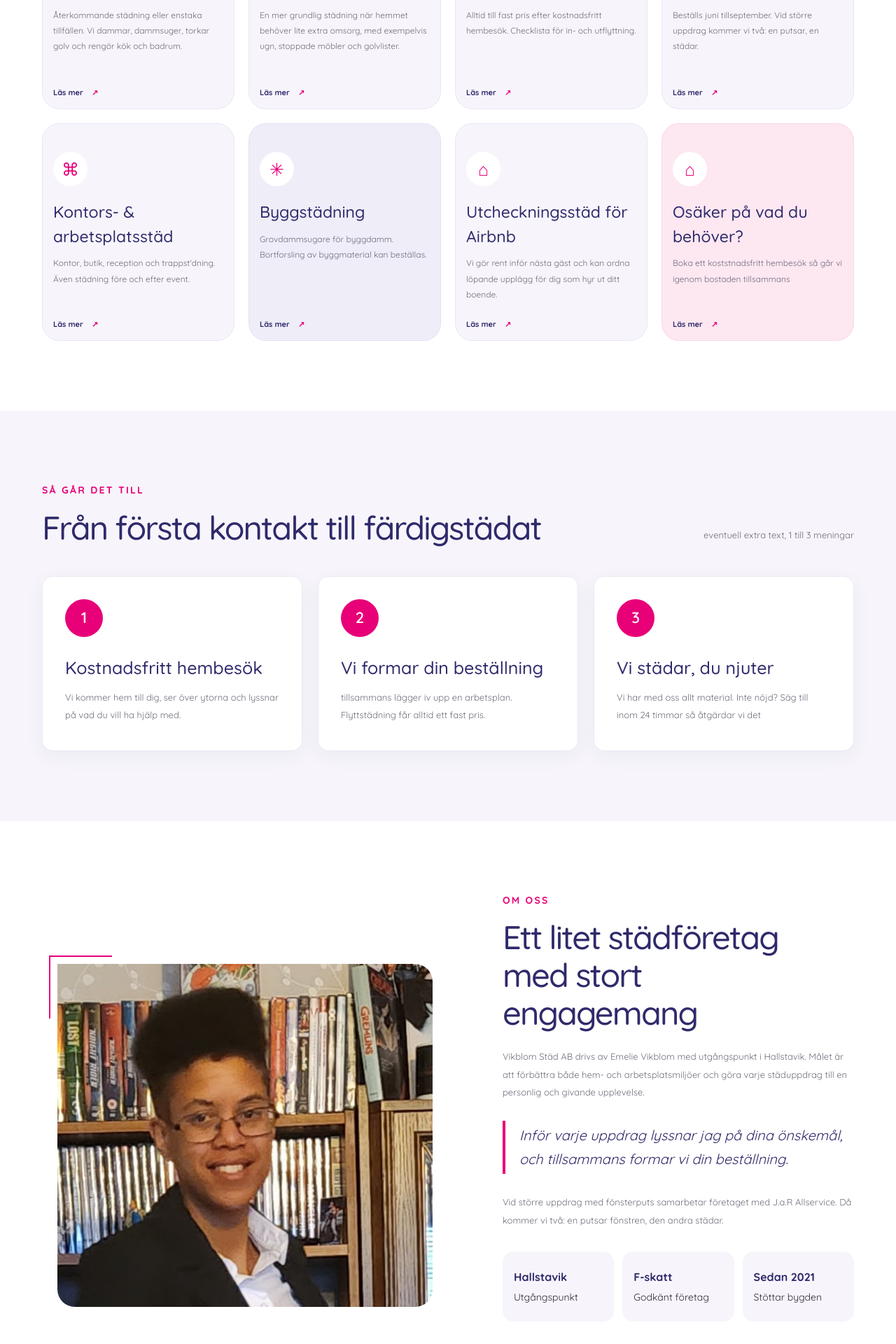
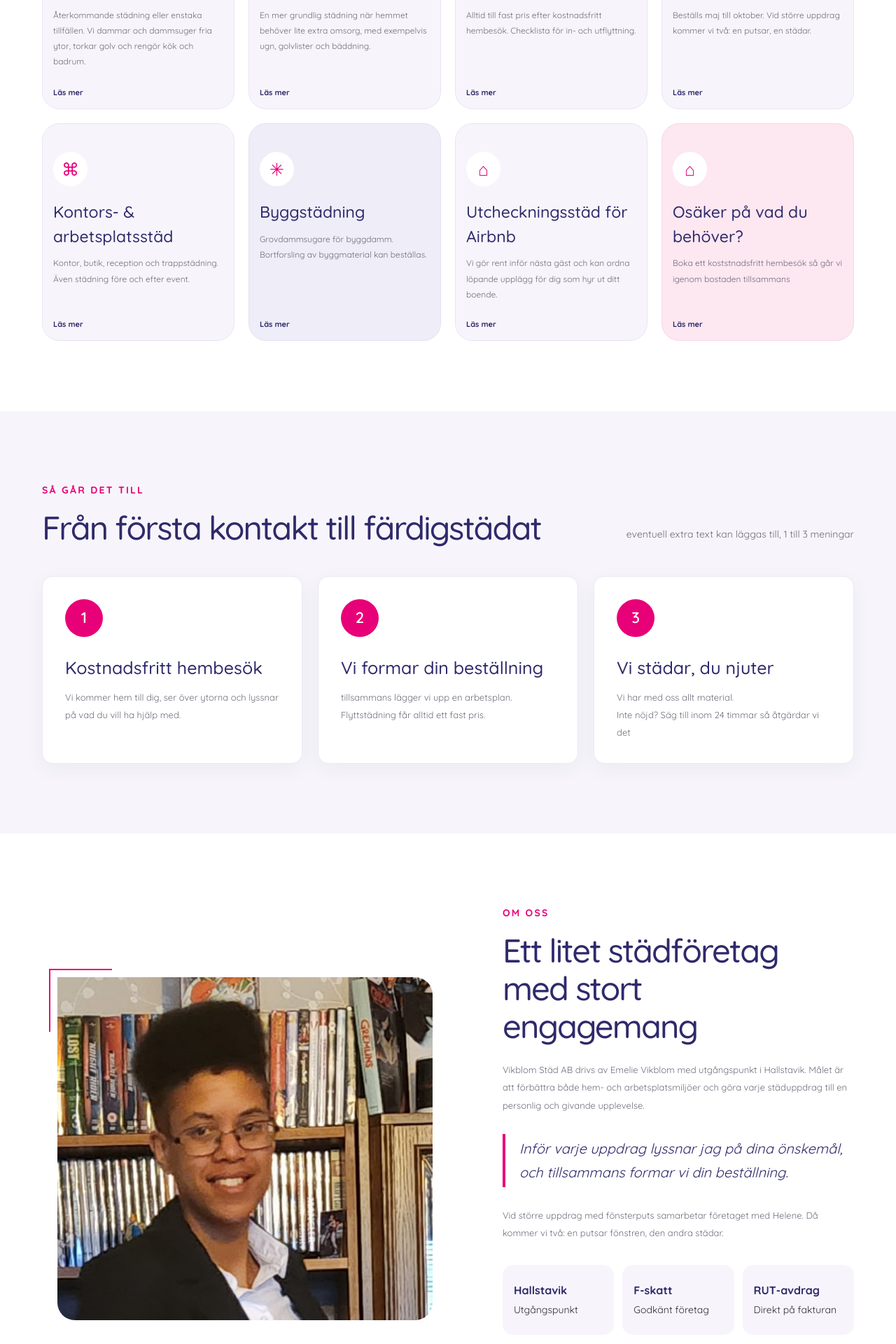
Before and after one commit to annkar73/vikblomsstad, a Next.js app: page / in a window 1280 px wide. Shown: the part 2020-3940 px from the top of the page at 70% size. Built offline with nearby package versions, Linux system fonts and the light colour scheme.

Commit message:
adjust font sizes

```diff
--- a/app/globals.css
+++ b/app/globals.css
@@ -50,6 +50,9 @@ a {
   margin-inline: auto;
 }
 
+p {
+  font-size: 14px;
+}
 /* ========================================
    TOP AND NAVIGATION
    ======================================== */
@@ -440,7 +443,7 @@ a {
   max-width: 390px;
   margin: 0 0 4px;
   color: var(--muted);
-  font-size: 13px;
+  font-size: 14px;
   line-height: 1.9;
 }
 
--- a/app/page.tsx
+++ b/app/page.tsx
@@ -7,7 +7,7 @@ export default function Home() {
       icon: "⌂",
       title: "Hemstädning",
       description:
-        "Återkommande städning eller enstaka tillfällen. Vi dammar, dammsuger, torkar golv och rengör kök och badrum.",
+        "Återkommande städning eller enstaka tillfällen. Vi dammar och dammsuger fria ytor, torkar golv och rengör kök och badrum.",
       color: "service-lavender",
     },
     {
@@ -16,7 +16,7 @@ export default function Home() {
       icon: "✧",
       title: "Storstädning",
       description:
-        "En mer grundlig städning när hemmet behöver lite extra omsorg, med exempelvis ugn, stoppade möbler och golvlister.",
+        "En mer grundlig städning när hemmet behöver lite extra omsorg, med exempelvis ugn, golvlister och bäddning.",
       color: "service-lavender",
     },
     {
@@ -34,7 +34,7 @@ export default function Home() {
       icon: "☼",
       title: "Fönsterputs",
       description:
-        "Beställs juni tillseptember. Vid större uppdrag kommer vi två: en putsar, en städar.",
+        "Beställs maj till oktober. Vid större uppdrag kommer vi två: en putsar, en städar.",
       color: "service-lavender",
     },
     {
@@ -43,7 +43,7 @@ export default function Home() {
       icon: "⌘",
       title: "Kontors- & arbetsplatsstäd",
       description:
-        "Kontor, butik, reception och trappst'dning. Även städning före och efter event.",
+        "Kontor, butik, reception och trappstädning. Även städning före och efter event.",
       color: "service-lavender",
     },
     {
@@ -105,7 +105,7 @@ export default function Home() {
               <a className="button">
                 Boka kostnadsfritt hembesök
               </a>
-              <a className="button button-outline">
+              <a className="button button-outline" href="tel:+46736325235">
                 Ring 073-632 52 35
               </a>
             </div>
@@ -165,7 +165,7 @@ export default function Home() {
       <span aria-hidden="true">✳</span>
       <div>
         <h3>Allt material ingår</h3>
-        <p>Vi har med oss städmaterial, dammsugare och ångmaskin vid behov.</p>
+        <p>Vi har med oss städmaterial och dammsugare.</p>
       </div>
     </article>
 
@@ -194,7 +194,7 @@ export default function Home() {
               <h2>Städning för hem, flytt och arbetsplats</h2>
             </div>
             <p>
-              eventuell extra text, 1 till 3 meningar
+              eventuell extra text kan läggas till, 1 till 3 meningar
 
             </p>
           </div>
@@ -211,7 +211,7 @@ export default function Home() {
                 <h3>{service.title}</h3>
                 <p>{service.description}</p>
                 <a href="#kontakt" className="service-link">
-                  Läs mer <span aria-hidden="true">↗</span>
+                  Läs mer
                 </a>
               </article>
             ))}
@@ -227,7 +227,7 @@ export default function Home() {
               <h2>Från första kontakt till färdigstädat</h2>
             </div>
             <p>
-              eventuell extra text, 1 till 3 meningar
+              eventuell extra text kan läggas till, 1 till 3 meningar
             </p>
           </div>
 
@@ -243,14 +243,16 @@ export default function Home() {
               <span>2</span>
               <h3>Vi formar din beställning</h3>
               <p>
-                tillsammans lägger iv upp en arbetsplan. Flyttstädning får alltid ett fast pris.
+                tillsammans lägger vi upp en arbetsplan. Flyttstädning får alltid ett fast pris.
               </p>
             </article>
             <article className="process-card">
               <span>3</span>
               <h3>Vi städar, du njuter</h3>
               <p>
-                Vi har med oss allt material. Inte nöjd? Säg till inom 24 timmar så åtgärdar vi det
+                Vi har med oss allt material.
+                <br></br>
+                Inte nöjd? Säg till inom 24 timmar så åtgärdar vi det
               </p>
             </article>
           </div>
@@ -289,7 +291,7 @@ export default function Home() {
 
       <p>
         Vid större uppdrag med fönsterputs samarbetar
-        företaget med J.a.R Allservice. Då kommer vi två:
+        företaget med Helene. Då kommer vi två:
         en putsar fönstren, den andra städar.
       </p>
 
@@ -305,8 +307,8 @@ export default function Home() {
         </article>
 
         <article className="about-fact">
-          <strong>Sedan 2021</strong>
-          <span>Stöttar bygden</span>
+          <strong>RUT-avdrag</strong>
+          <span>Direkt på fakturan</span>
         </article>
       </div>
 
@@ -333,7 +335,7 @@ export default function Home() {
       <article className="price-card">
         <span className="eyebrow">MÅNDAG–FREDAG</span>
         <p className="price-amount">
-          250 <span>kr/timme</span>
+          275 <span>kr/timme</span>
         </p>
 
       </article>
@@ -341,11 +343,11 @@ export default function Home() {
       <article className="price-card price-card-highlight">
         <span className="eyebrow">HELGER OCH RÖDA DAGAR</span>
         <p className="price-amount">
-          500 <span>kr/timme</span>
+          375 <span>kr/timme</span>
         </p>
       </article>
     </div>
-    <div className="price-info">Priserna gäller inklusive moms och efter RUT-avdrag. Flyttstädning offereras alltid till fast pris</div>
+    <div className="price-info">Priserna gäller inklusive moms och efter RUT-avdrag. Flyttstädning offereras alltid till fast pris.</div>
   </div>
 
   <div className="rut-panel">
@@ -479,13 +481,13 @@ export default function Home() {
 
           <div className="contact-action">
             <a className="button button-light" href="tel:+46736325235">
-              Ring 073-632 52 35 <span aria-hidden="true">↗</span>
+              Ring 073-632 52 35
             </a>
             <a
               className="contact-email"
-              href="mailto:emelie.vikblom@vikblomstad.se"
+              href="mailto:emelie.vikblom@gmail.com"
             >
-              emelie.vikblom@vikblomstad.se
+              emelie.vikblom@gmail.com
             </a>
             <p className="contact-address">
               Carl Wahrens väg 22A
```
